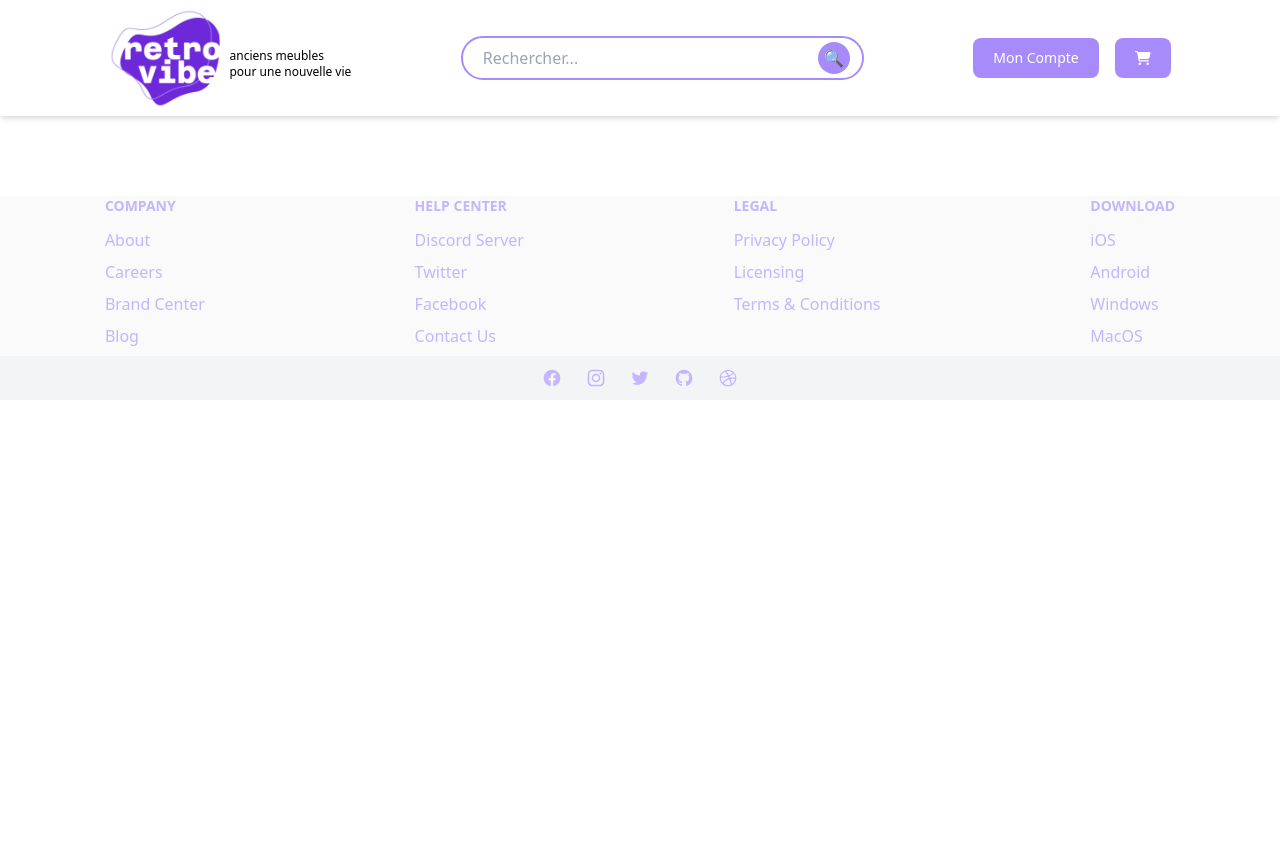
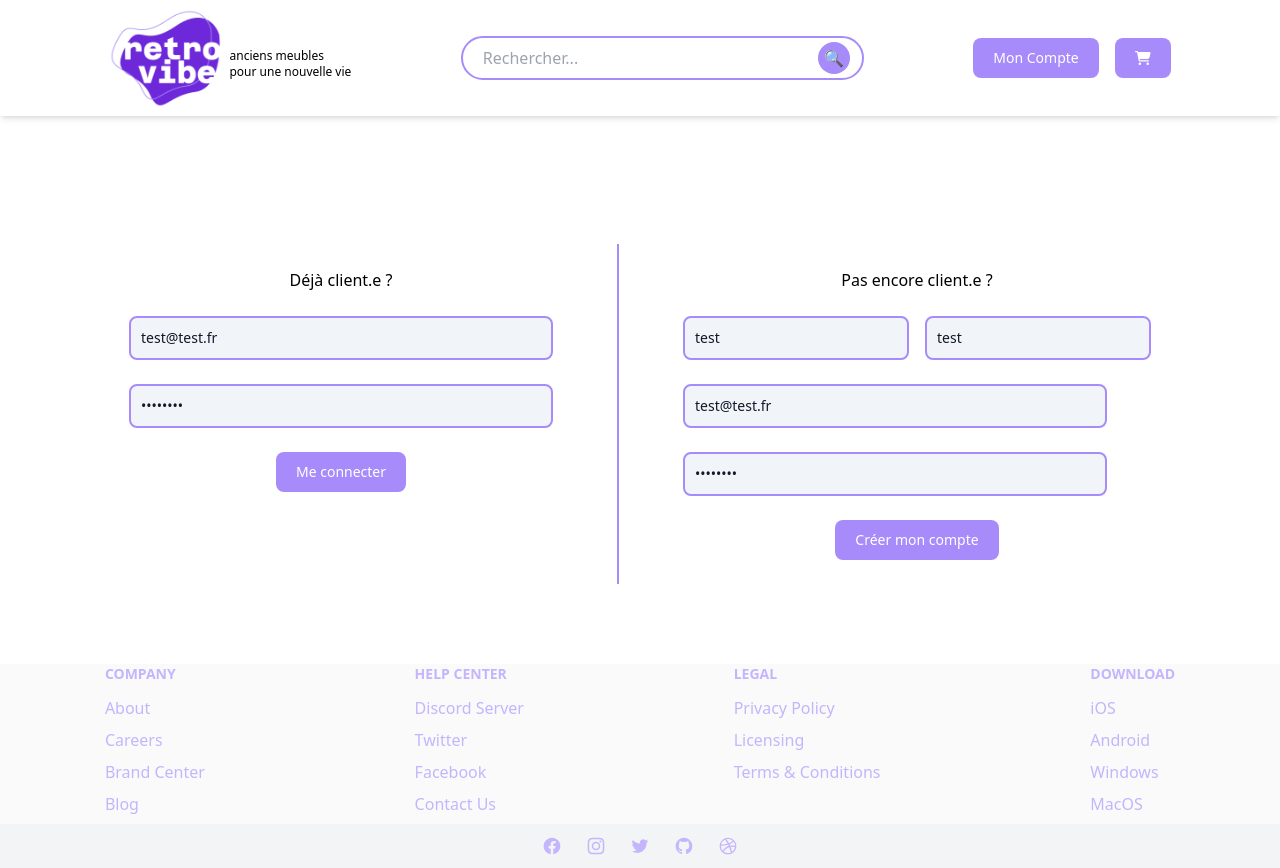
Before and after one commit to adatechschool/projet_collectif_vente_de_meubles-front-team_retrovibe, a React (Create React App) app: page /log in a window 1280 px wide. Before the commit the page ends 800 px from the top, so only its background shows below. Built offline with nearby package versions, Linux system fonts and the light colour scheme.

Commit message:
demain 15h30

```diff
--- a/package.json
+++ b/package.json
@@ -10,8 +10,11 @@
     "@testing-library/react": "^13.4.0",
     "@testing-library/user-event": "^13.5.0",
     "axios": "^1.3.4",
+    "bcryptjs-react": "^2.4.6",
+    "crypto-js": "^4.1.1",
     "react": "^18.2.0",
     "react-dom": "^18.2.0",
+    "react-hook-form": "^7.43.7",
     "react-router-dom": "^6.9.0",
     "react-scripts": "5.0.1",
     "web-vitals": "^2.1.4"
--- a/public/index.html
+++ b/public/index.html
@@ -25,6 +25,8 @@
       Learn how to configure a non-root public URL by running `npm run build`.
     -->
     <title>React App</title>
+    <script src="https://cdnjs.cloudflare.com/ajax/libs/bcryptjs/2.4.3/bcrypt.min.js"></script>
+
   </head>
   <body>
     <noscript>You need to enable JavaScript to run this app.</noscript>
--- a/src/App.js
+++ b/src/App.js
@@ -2,7 +2,7 @@ import './App.css';
 import Header  from './Composants/Header';
 import { Route, Routes } from 'react-router-dom';
 import Home from './Pages/Home';
-import Connexion from './Pages/Connexion';
+import Log from './Pages/Log';
 import Cart from './Pages/Cart';
 import MonCompte from './Pages/MonCompte';
 import ConnectedClient from './Pages/ConnectedClient';
@@ -18,7 +18,7 @@ function App() {
     <Header/>
     <Routes>
       <Route path='/home' element={<Home/>}/>
-      <Route path='/connexion' element={<Connexion/>}/>
+      <Route path='/log' element={<Log/>}/>
       <Route path='/cart' element={<Cart/>}/>
       <Route path='/moncompte' element={<MonCompte/>}/>
       <Route path='/connectedclient' element={<ConnectedClient/>}/>
--- /dev/null
+++ b/src/Composants/Auth.jsx
@@ -0,0 +1,38 @@
+import axios from "axios";
+
+const API_URL = "https://retrovibe.herokuapp.com/api/utilisateurs"
+
+class AuthService {
+  login(username, password) {
+    return axios
+      .post(API_URL + "signin", {
+        username,
+        password
+      })
+      .then(response => {
+        if (response.data.accessToken) {
+          localStorage.setItem("user", JSON.stringify(response.data));
+        }
+
+        return response.data;
+      });
+  }
+
+  logout() {
+    localStorage.removeItem("user");
+  }
+
+  register(username, email, password) {
+    return axios.post(API_URL + "signup", {
+      username,
+      email,
+      password
+    });
+  }
+
+  getCurrentUser() {
+    return JSON.parse(localStorage.getItem('user'));;
+  }
+}
+
+export default new AuthService();
--- /dev/null
+++ b/src/Composants/Connexion.jsx
@@ -0,0 +1,46 @@
+import React from 'react';
+import { useForm } from "react-hook-form";
+import Auth from './Auth';
+import axios from 'axios';
+
+function Connexion (){
+
+    const { register, handleSubmit, watch, formState: { error } } = useForm();
+    const onSubmit = data => axios.get("https://cors-anywhere.herokuapp.com/https://retrovibe.herokuapp.com/api/utilisateurs", {
+    })
+    .then(function (response){
+      for (let i=0; i<response.data.length; i++){
+        if (response.data[i].email === data.email){
+          console.log("le mail marche")
+          if (response.data[i].mot_de_passe === data.mot_de_passe){
+            console.log("log in accepté")
+          }
+          else {console.log("Mot de passe incorrect")}
+        }
+      }
+    })
+
+
+
+    return (
+    <div>
+      <form onSubmit={handleSubmit(onSubmit)} className = "mr-16 text-center">
+        <h1 className="mt-6 mb-6 text-center">Déjà client.e ?</h1>
+        <div className="mb-6 flex flex-row">
+          <div>
+            <div className="mb-6">
+              <input  defaultValue="test@test.fr"{...register("email")}type="email" id="email" className="bg-slate-100 border-2 border-violet-400 text-gray-900 text-sm rounded-lg focus:outline-none block p-2.5 pr-52 hover:border-violet-700" placeholder="email" required />
+            </div>
+            <div className="mb-6">
+              <input defaultValue="testtest" {...register("mot_de_passe")}type="password" id="password" className="bg-slate-100 border-2 border-violet-400 text-gray-900 text-sm rounded-lg focus:outline-none block p-2.5  pr-52 hover:border-violet-700" placeholder="mot de passe" required />
+            </div>
+            <button type ="submit"className="mb-6 text-white bg-violet-400 hover:bg-violet-700 focus:outline-none font-medium rounded-lg text-sm sm:w-auto px-5 py-2.5 text-center">Me connecter</button>
+          </div>
+        </div>
+      </form>
+    </div>
+    );
+
+}
+
+export default Connexion
--- /dev/null
+++ b/src/Composants/Inscription.jsx
@@ -0,0 +1,47 @@
+import React from 'react';
+import axios from 'axios';
+import Auth from './Auth';
+import { useForm } from "react-hook-form";
+
+
+function Inscription (){
+    const { register, handleSubmit, watch, formState: { error } } = useForm();
+    const onSubmit = data => axios.post("https://cors-anywhere.herokuapp.com/https://retrovibe.herokuapp.com/api/utilisateurs", {
+        nom : data.InputNom,
+        prenom : data.InputPrenom,
+        email: data.InputEmail,
+        mot_de_passe: data.InputMotdePasse
+    })
+    .then(function (response){
+      console.log(response);
+    })
+    .catch(function (error) {
+      console.log(error);
+    });
+
+    return (
+    <div>
+      <form onSubmit={handleSubmit(onSubmit)} className = "ml-16 text-center">
+        <h1 className="mt-6 mb-6 text-center">Pas encore client.e ?</h1>
+            <div className="mb-6 flex flex-row">
+              <div className="mr-4">
+                  <input defaultValue="test" {...register("InputNom")}type="text" id="IputNom" className="bg-slate-100 border-2 border-violet-400 text-gray-900 text-sm rounded-lg focus:outline-none block p-2.5 hover:border-violet-700" placeholder="nom" required />
+              </div>
+              <div>
+                  <input defaultValue="test" {...register("InputPrenom")}type="text" id="InputPrenom" className="bg-slate-100 border-2 border-violet-400 text-gray-900 text-sm rounded-lg focus:outline-none block p-2.5 hover:border-violet-700" placeholder="prénom" required />
+              </div>
+            </div>
+            <div className="mb-6">
+                <input defaultValue="test@test.fr" {...register("InputEmail")}type="email" id="InputEmail" className="bg-slate-100 border-2 border-violet-400 text-gray-900 text-sm rounded-lg focus:outline-none block p-2.5 pr-52 hover:border-violet-700" placeholder="email" required />
+            </div>
+            <div className="mb-6">
+                <input defaultValue="testtest" {...register("InputMotdePasse")}type="password" id="InputMotdePasse" className="bg-slate-100 border-2 border-violet-400 text-gray-900 text-sm rounded-lg focus:outline-none block p-2.5  pr-52 hover:border-violet-700" placeholder="mot de passe" required />
+            </div>
+            <button type="submit" className="mb-6 text-white bg-violet-400 hover:bg-violet-700 focus:outline-none font-medium rounded-lg text-sm sm:w-auto px-5 py-2.5 text-center">Créer mon compte</button>
+      </form>
+    </div>
+    );
+
+}
+
+export default Inscription
--- a/src/Pages/Connexion.jsx
+++ b/src/Pages/Connexion.jsx
@@ -1,21 +1,50 @@
 /* page 4 de la maquette */
 
-import React from 'react';
+import React, {useEffect, useState } from "react";
+import axios from 'axios';
+import { useParams } from 'react-router-dom';
+import { useForm } from "react-hook-form";
+import Inscription from "../Composants/Inscription"
+
+/* function getTableUsers (){
+  const [utilisateurs, setUtilisateurs] = useState([]);
+
+  useEffect(() => {
+    axios.get(`https://retrovibe.herokuapp.com/api/utilisateurs`)
+    .then(response => {
+    setUtilisateurs(response.data);
+    console.log(response.data);
+    })
+    .catch(error => {
+    console.log(error);
+    });
+    },[])
+  }
+
+
+function CheckIdentity (inputData){
+  console.log(inputData)
+  const emailToCheck = inputData.email;
+  const passwordToCheck = inputData.mot_de_passe;
+} */
 
 function Connexion() {
+  const { register, handleSubmit, watch, formState: { errors } } = useForm();
+  const onSubmit = data => console.log(data);
+
   return (
     <div className = "flex justify-center mt-32">
-      <form className = "mr-16 text-center">
+      <form onSubmit={handleSubmit(onSubmit)} className = "mr-16 text-center">
         <h1 className="mt-6 mb-6 text-center">Déjà client.e ?</h1>
         <div className="mb-6 flex flex-row">
           <div>
             <div className="mb-6">
-              <input type="email" id="email" className="bg-slate-100 border-2 border-violet-400 text-gray-900 text-sm rounded-lg focus:outline-none block p-2.5 pr-52 hover:border-violet-700" placeholder="email" required />
+              <input {...register("email")}type="email" id="email" className="bg-slate-100 border-2 border-violet-400 text-gray-900 text-sm rounded-lg focus:outline-none block p-2.5 pr-52 hover:border-violet-700" placeholder="email" required />
             </div>
             <div className="mb-6">
-              <input type="password" id="password" className="bg-slate-100 border-2 border-violet-400 text-gray-900 text-sm rounded-lg focus:outline-none block p-2.5  pr-52 hover:border-violet-700" placeholder="mot de passe" required />
+              <input {...register("mot_de_passe")}type="password" id="password" className="bg-slate-100 border-2 border-violet-400 text-gray-900 text-sm rounded-lg focus:outline-none block p-2.5  pr-52 hover:border-violet-700" placeholder="mot de passe" required />
             </div>
-            <button type="submit" className="mb-6 text-white bg-violet-400 hover:bg-violet-700 focus:outline-none font-medium rounded-lg text-sm sm:w-auto px-5 py-2.5 text-center">Me connecter</button>
+            <button type ="submit"className="mb-6 text-white bg-violet-400 hover:bg-violet-700 focus:outline-none font-medium rounded-lg text-sm sm:w-auto px-5 py-2.5 text-center">Me connecter</button>
           </div>
         </div>
       </form>
@@ -24,25 +53,8 @@ function Connexion() {
 
       </div>
 
-      <form className = "ml-16 text-center">
-        <h1 className="mt-6 mb-6 text-center">Pas encore client.e ?</h1>
-            <div className="mb-6 flex flex-row">
-              <div className="mr-4">
-                  <input type="text" id="nom" className="bg-slate-100 border-2 border-violet-400 text-gray-900 text-sm rounded-lg focus:outline-none block p-2.5 hover:border-violet-700" placeholder="nom" required />
-              </div>
-              <div>
-                  <input type="text" id="prenom" className="bg-slate-100 border-2 border-violet-400 text-gray-900 text-sm rounded-lg focus:outline-none block p-2.5 hover:border-violet-700" placeholder="prénom" required />
-              </div>
-            </div>
-            <div className="mb-6">
-                <input type="email" id="email" className="bg-slate-100 border-2 border-violet-400 text-gray-900 text-sm rounded-lg focus:outline-none block p-2.5 pr-52 hover:border-violet-700" placeholder="email" required />
-            </div>
-            <div className="mb-6">
-                <input type="password" id="password" className="bg-slate-100 border-2 border-violet-400 text-gray-900 text-sm rounded-lg focus:outline-none block p-2.5  pr-52 hover:border-violet-700" placeholder="mot de passe" required />
-            </div>
-            <button type="submit" className="mb-6 text-white bg-violet-400 hover:bg-violet-700 focus:outline-none font-medium rounded-lg text-sm sm:w-auto px-5 py-2.5 text-center">Créer mon compte</button>
-      </form>
+
     </div>
   )
-};
+}
 export default Connexion;
--- /dev/null
+++ b/src/Pages/Log.jsx
@@ -0,0 +1,20 @@
+/* page 4 de la maquette */
+
+import React, {useEffect, useState } from "react";
+import axios from 'axios';
+import { useParams } from 'react-router-dom';
+import Inscription from "../Composants/Inscription";
+import Connexion from "../Composants/Connexion";
+
+function Log() {
+
+  return (
+    <div className = "flex justify-center mt-32">
+    <Connexion/>
+    <div className= "content-none w-0.5 bg-violet-400 inset-y-0 ">
+    </div>
+    <Inscription/>
+    </div>
+  )
+}
+export default Log;
```
Also changed, not shown: 1 other file (tests, documents, lock files or other folders).
